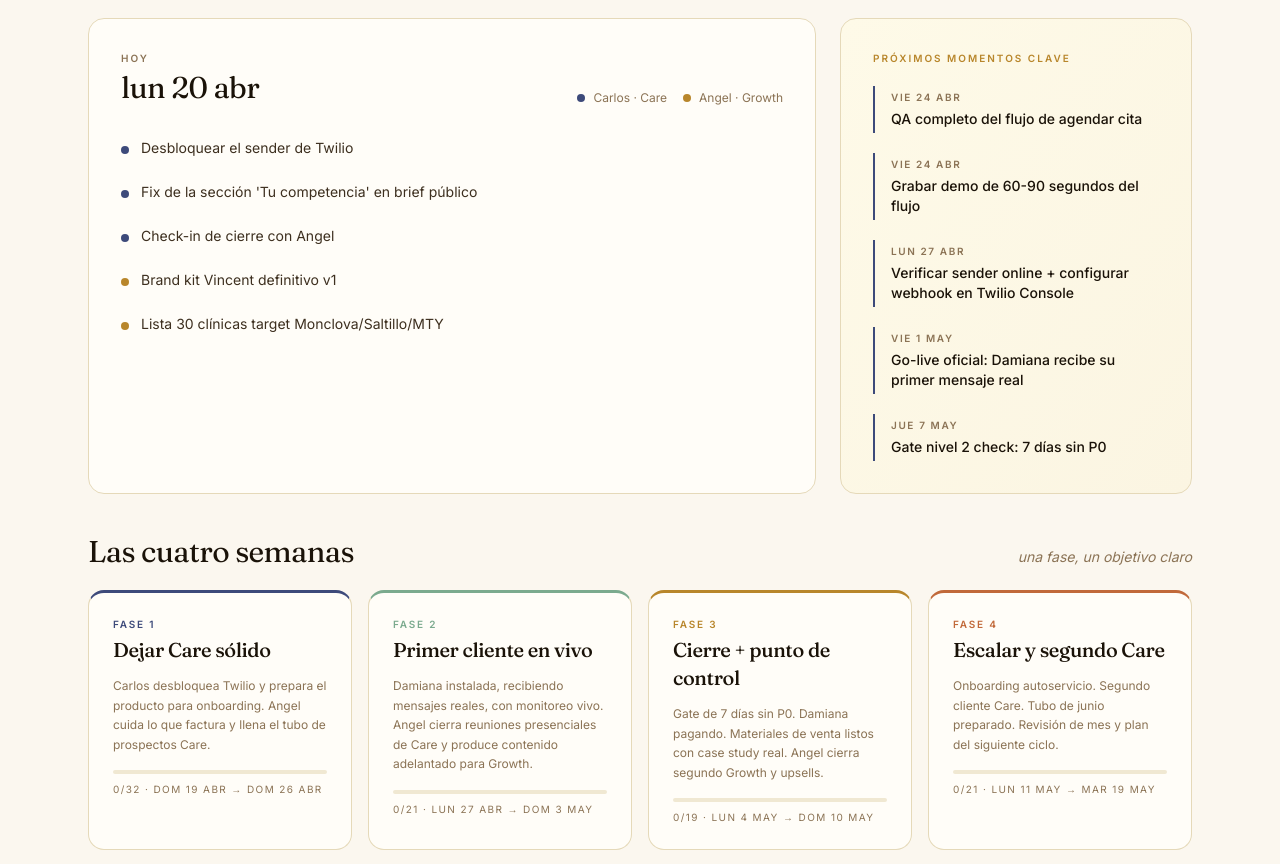
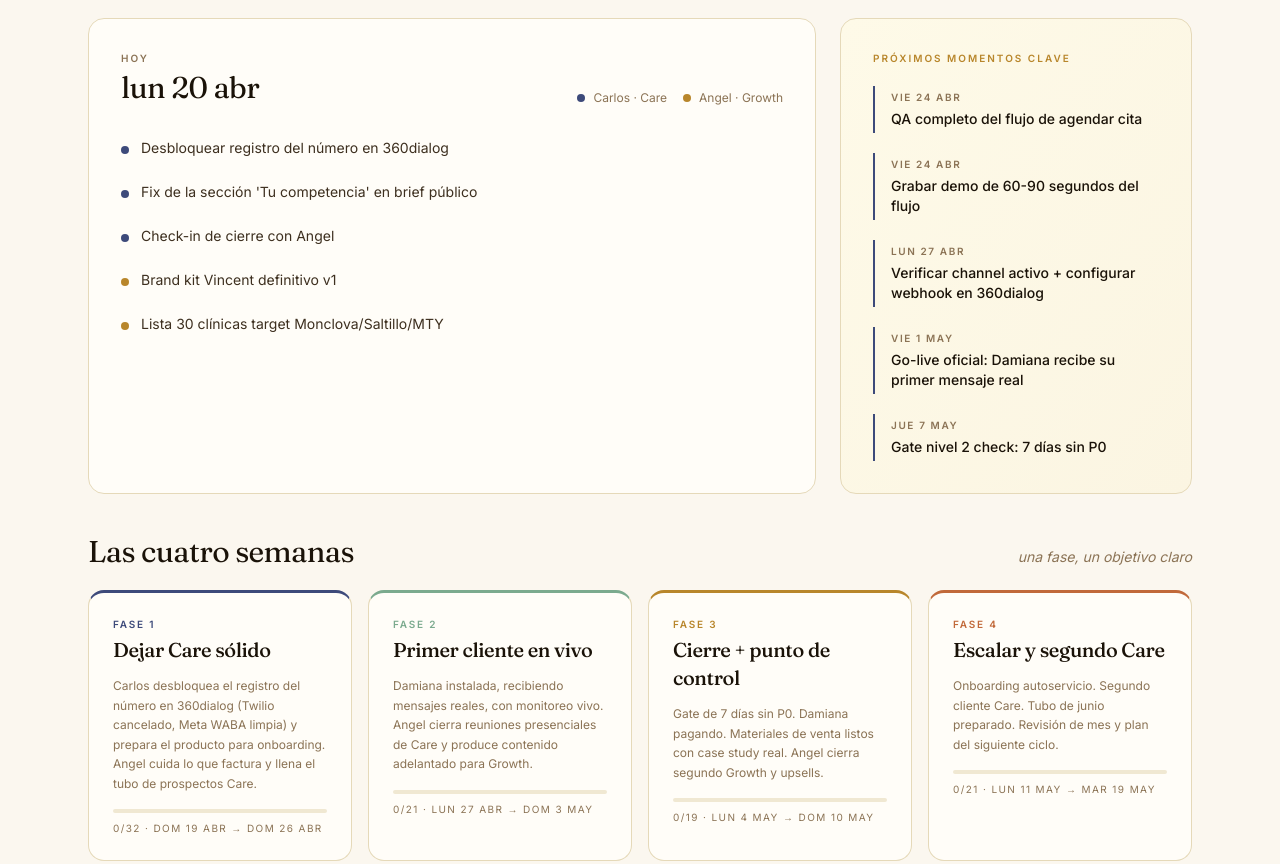
Before and after one commit to carlospemz/vincent-plan, a plain HTML site: page index.html in a window 1280 px wide. Shown: the part 1040-1904 px from the top of the page. Drawn offline with nearby package versions, Linux system fonts and the light colour scheme.

Commit message:
sync: 360dialog replaces Twilio, real Meta + WABA IDs

```diff
--- a/index.html
+++ b/index.html
@@ -535,7 +535,7 @@
       <div class="text-[10px] uppercase tracking-[0.22em] text-[var(--copper)] font-semibold">Realidad</div>
       <h3 class="font-display text-3xl text-[var(--ink)] mt-2 mb-6" style="font-weight:400;">Lo que puede salir mal, y cómo lo resolvemos</h3>
       <div class="grid md:grid-cols-2 gap-4">
-        <div class="border border-[var(--line)] rounded-xl p-5" style="background:rgba(193,105,58,0.04);border-left:3px solid var(--terracotta);"><div class="text-[10px] uppercase tracking-[0.2em] font-bold" style="color:var(--terracotta);">Alto</div><div class="font-display text-lg mt-2" style="font-weight:500;">Sender de Twilio sigue offline al 27 de abril</div><p class="text-sm text-[var(--ink-soft)] mt-3 leading-relaxed">Esto bloquea el go-live de Damiana.<br/><b class="text-[var(--ink)]">Plan B:</b> Carlos abre ticket de soporte con Twilio el 22 abril si sigue sin moverse. Simultáneamente evalúa 360dialog como fallback (código ya está abstracto detrás del factory).</p></div>
+        <div class="border border-[var(--line)] rounded-xl p-5" style="background:rgba(193,105,58,0.04);border-left:3px solid var(--terracotta);"><div class="text-[10px] uppercase tracking-[0.2em] font-bold" style="color:var(--terracotta);">Alto</div><div class="font-display text-lg mt-2" style="font-weight:500;">360dialog no dispara el registro del número +5218135825035</div><p class="text-sm text-[var(--ink-soft)] mt-3 leading-relaxed">Twilio ya liberó el número; Meta lo muestra "Pending" y la WABA Vincent está limpia. El channel V3sIZOCH en 360dialog tiene API key pero nunca se disparó el OTP de registro. Sin OTP no hay Care en vivo.<br/><b class="text-[var(--ink)]">Plan B:</b> Correo a <code>support@360dialog.com</code> enviado 2026-04-20 pidiendo trigger del registration flow. Si no hay respuesta en 48h: reenviar + abrir ticket en hub + escalar a account manager. Código sigue detrás del factory, listo para switch si hay que rehacer BSP.</p></div>
         <div class="border border-[var(--line)] rounded-xl p-5" style="background:rgba(193,105,58,0.04);border-left:3px solid var(--terracotta);"><div class="text-[10px] uppercase tracking-[0.2em] font-bold" style="color:var(--terracotta);">Alto</div><div class="font-display text-lg mt-2" style="font-weight:500;">Damiana no firma o se tarda más de 2 semanas</div><p class="text-sm text-[var(--ink-soft)] mt-3 leading-relaxed">Pipeline se queda sin primer cliente Care.<br/><b class="text-[var(--ink)]">Plan B:</b> Angel identifica 10 dentistas más entre Monclova/MTY al 25 abril. El primer cierre no depende de una persona.</p></div>
         <div class="border border-[var(--line)] rounded-xl p-5" style="background:rgba(184,134,43,0.04);border-left:3px solid var(--copper);"><div class="text-[10px] uppercase tracking-[0.2em] font-bold" style="color:var(--copper);">Medio</div><div class="font-display text-lg mt-2" style="font-weight:500;">HOK, MC o BA churnean por descuido</div><p class="text-sm text-[var(--ink-soft)] mt-3 leading-relaxed">$16.5k MRR está vivo por ellos.<br/><b class="text-[var(--ink)]">Plan B:</b> contacto semanal obligatorio, contenido del mes adelantado antes del 2 mayo. Angel bloquea viernes o sábado para producción industrial.</p></div>
         <div class="border border-[var(--line)] rounded-xl p-5" style="background:rgba(184,134,43,0.04);border-left:3px solid var(--copper);"><div class="text-[10px] uppercase tracking-[0.2em] font-bold" style="color:var(--copper);">Medio</div><div class="font-display text-lg mt-2" style="font-weight:500;">Carlos revienta en las primeras dos semanas</div><p class="text-sm text-[var(--ink-soft)] mt-3 leading-relaxed">Semanas de harden + onboarding son pesadas.<br/><b class="text-[var(--ink)]">Plan B:</b> domingos sin pantalla, sábados tarde libres si salió la semana, bajar intensidad después del gate del 7 mayo.</p></div>
@@ -555,7 +555,7 @@
 <!-- ============================== DATA + LOGIC ============================== -->
 <script>
 const PHASES = [
-  { id:"harden",  name:"Dejar Care sólido",       short:"Fase 1", start:"2026-04-19", end:"2026-04-26", color:"#3D4A7A", desc:"Carlos desbloquea Twilio y prepara el producto para onboarding. Angel cuida lo que factura y llena el tubo de prospectos Care." },
+  { id:"harden",  name:"Dejar Care sólido",       short:"Fase 1", start:"2026-04-19", end:"2026-04-26", color:"#3D4A7A", desc:"Carlos desbloquea el registro del número en 360dialog (Twilio cancelado, Meta WABA limpia) y prepara el producto para onboarding. Angel cuida lo que factura y llena el tubo de prospectos Care." },
   { id:"tenant",  name:"Primer cliente en vivo",  short:"Fase 2", start:"2026-04-27", end:"2026-05-03", color:"#7BAA8E", desc:"Damiana instalada, recibiendo mensajes reales, con monitoreo vivo. Angel cierra reuniones presenciales de Care y produce contenido adelantado para Growth." },
   { id:"cierre",  name:"Cierre + punto de control", short:"Fase 3", start:"2026-05-04", end:"2026-05-10", color:"#B8862B", desc:"Gate de 7 días sin P0. Damiana pagando. Materiales de venta listos con case study real. Angel cierra segundo Growth y upsells." },
   { id:"scale",   name:"Escalar y segundo Care",  short:"Fase 4", start:"2026-05-11", end:"2026-05-19", color:"#C1693A", desc:"Onboarding autoservicio. Segundo cliente Care. Tubo de junio preparado. Revisión de mes y plan del siguiente ciclo." }
@@ -585,12 +585,13 @@ const TASKS = [
   // Dom 19 abr
   T("c-0419-1","carlos","2026-04-19","Auditoría del estado real de Care",{
     why:"Antes de planear hay que saber qué está vivo y qué no. Voy a mapear el estado del código, infra y bloqueos para no arrancar con supuestos.",
-    how:"Leo el doc 13-recent-progress y el 14-business-state. Abro el dashboard de Vercel, Twilio Console y Supabase. Anoto en una nota qué está verde, qué está rojo y qué está en limbo.",
-    subtasks:[
-      "Abrir Twilio Console y confirmar estado real del sender +5218135825035",
+    how:"Leo el doc 13-recent-progress y el 14-business-state. Abro el dashboard de Vercel, 360dialog hub, Meta Business Manager y Supabase. Anoto en una nota qué está verde, qué está rojo y qué está en limbo.",
+    subtasks:[
+      "Cancelar Twilio (ticket + refund) y confirmar que liberó el número +5218135825035",
+      "Abrir Meta WhatsApp Manager y confirmar estado del número en la WABA Vincent",
+      "Entrar a 360dialog hub (app.360dialog.io y wabamanagement) y verificar channel V3sIZOCH",
       "Verificar en Vercel que el último deploy a producción esté verde",
       "Entrar a Supabase y revisar que no haya migrations pendientes de aplicar",
-      "Leer los últimos 3 días de logs de /api/webhook/twilio-whatsapp si hay tráfico",
       "Escribir nota con 3 cosas: qué bloquea, qué funciona, qué falta"
     ],
     kpis:[
@@ -613,19 +614,20 @@ const TASKS = [
   }),
 
   // Lun 20 abr
-  T("c-0420-1","carlos","2026-04-20","Desbloquear el sender de Twilio",{
-    why:"Sin el número en vivo no hay Care. Este bloqueo externo es el cuello de botella del mes. Si hoy sigue rojo, abro ticket.",
-    how:"Entrar a Twilio Console. Si el sender sigue 'Connecting phone number to Twilio, Inc', abrir ticket de soporte Twilio con toda la info (WABA ID, Meta Business Manager ID, historial). Escalar con urgencia P1.",
-    subtasks:[
-      "Entrar a Twilio Console → WhatsApp Senders",
-      "Capturar screenshot del estado actual del sender",
-      "Si sigue offline más de 48h, abrir ticket Twilio con prioridad alta",
-      "Verificar en Meta Business Manager que la WABA 160847698687562611 esté en orden",
+  T("c-0420-1","carlos","2026-04-20","Desbloquear registro del número en 360dialog",{
+    why:"Twilio ya liberó el número. Meta muestra el +5218135825035 como Pending en la WABA Vincent. El channel V3sIZOCH en 360dialog tiene API key pero nunca disparó el OTP de registro: ese es el único paso que falta para tener Care en vivo.",
+    how:"Confirmar estado en las 3 consolas (Meta WhatsApp Manager, wabamanagement.360dialog.io, app.360dialog.io/number/). Si el OTP no está disparado, mandar correo a support@360dialog.com con todo el contexto (partner srMmqpPA, channel V3sIZOCH, WABA 1608476866873626, BM 1621396655753371) pidiendo que corran el registration flow.",
+    subtasks:[
+      "Meta WhatsApp Manager: confirmar número Pending en WABA 1608476866873626",
+      "wabamanagement.360dialog.io: confirmar channel V3sIZOCH 'active' + API key generada",
+      "app.360dialog.io/number/: confirmar que sigue en 'Error'",
+      "Activity log: verificar que solo hay evento de creación de API key (sin registration)",
+      "Mandar correo a support@360dialog.com con IDs y solicitud de trigger OTP",
       "Mensaje a Angel con estado actual y ETA estimado"
     ],
     kpis:[
-      {label:"Sender status confirmado",target:"Online | Pending | Blocked"},
-      {label:"Ticket abierto si aplica",target:"Número de ticket guardado"}
+      {label:"Canal 360dialog",target:"Active con OTP disparado"},
+      {label:"Correo a support@360dialog.com",target:"Enviado + tracking ID"}
     ],
     durationMin:60,focus:3,slot:"morning",blocker:true
   }),
@@ -654,36 +656,38 @@ const TASKS = [
   }),
 
   // Mar 21 abr
-  T("c-0421-1","carlos","2026-04-21","Configurar env vars de producción en Vercel",{
-    why:"Cuando el sender vaya online, tiene que estar todo listo para no perder tiempo configurando al momento del go-live.",
-    how:"Entrar a Vercel → Project Settings → Environment Variables. Agregar todas las de Twilio en Production. Verificar trim de newlines (bug conocido de vercel env).",
-    subtasks:[
-      "TWILIO_ACCOUNT_SID con valor de Twilio Console",
-      "TWILIO_AUTH_TOKEN con valor de Twilio Console",
-      "TWILIO_WHATSAPP_FROM=+5218135825035",
-      "TWILIO_WHATSAPP_TENANT_SLUG=clinica-damiana (nuevo slug)",
-      "TWILIO_WHATSAPP_WEBHOOK_URL=https://luno-platform-tau.vercel.app/api/webhook/twilio-whatsapp",
+  T("c-0421-1","carlos","2026-04-21","Configurar env vars de 360dialog en Vercel",{
+    why:"Cuando 360dialog dispare el OTP y quede el channel activo, Care tiene que estar listo para recibir tráfico sin fricción.",
+    how:"Entrar a Vercel → Project Settings → Environment Variables. Agregar las de 360dialog en Production. Verificar trim de newlines (bug conocido de vercel env).",
+    subtasks:[
+      "DIALOG360_API_KEY = API key del channel V3sIZOCH (copiar de wabamanagement)",
+      "DIALOG360_PARTNER_ID=srMmqpPA",
+      "DIALOG360_CHANNEL_ID=V3sIZOCH",
+      "WHATSAPP_FROM=+5218135825035",
+      "WHATSAPP_TENANT_SLUG=clinica-damiana",
+      "WHATSAPP_WEBHOOK_URL=https://luno-platform-tau.vercel.app/api/webhook/whatsapp",
       "Verificar que no haya trailing newlines con curl al endpoint health",
       "Redeploy para aplicar variables"
     ],
     kpis:[
-      {label:"Variables en Production",target:"5 de 5"},
+      {label:"Variables en Production",target:"6 de 6"},
       {label:"Trim verificado",target:"Sin newlines"}
     ],
     durationMin:60,focus:2,slot:"morning"
   }),
-  T("c-0421-2","carlos","2026-04-21","Revisar y reforzar el webhook handler de Twilio",{
+  T("c-0421-2","carlos","2026-04-21","Revisar y reforzar el webhook handler de 360dialog",{
     why:"El webhook es el punto de entrada del sistema. Si falla ahí, todo se cae silencioso. Hardening antes de tráfico real.",
-    how:"Leer src/app/api/webhook/twilio-whatsapp/route.ts. Verificar HMAC signature, rate limiting, tenant resolution, error handling. Agregar logs estructurados en los puntos críticos.",
-    subtasks:[
-      "Verificar que HMAC reconstruye URL correctamente desde request headers",
+    how:"Refactorizar src/app/api/webhook/whatsapp/route.ts para payload de 360dialog (Meta-native webhook shape). Verificar shared-secret header, rate limiting, tenant resolution, error handling. Agregar logs estructurados en los puntos críticos.",
+    subtasks:[
+      "Adaptar handler al payload de 360dialog (Meta-native WhatsApp Cloud API shape)",
+      "Validar shared-secret o signing (360dialog usa query secret o header configurable)",
       "Confirmar rate limiting funciona (test con 100 req en 10s)",
       "Validar que tenant resolution por slug devuelve null limpio si no existe",
       "Agregar console.log estructurado en cada error path",
-      "Deploy a preview y probar con Twilio signature validator tool"
-    ],
-    kpis:[
-      {label:"Test manual con validator Twilio",target:"Pasa"},
+      "Deploy a preview y pegar un POST de muestra con curl para validar"
+    ],
+    kpis:[
+      {label:"Test manual con payload real",target:"Pasa"},
       {label:"Rate limit test",target:"Bloquea en 101"}
     ],
     durationMin:120,focus:3,slot:"morning"
@@ -745,18 +749,18 @@ const TASKS = [
   }),
 
   // Jue 23 abr
-  T("c-0423-1","carlos","2026-04-23","Diseñar y crear las 3 templates de Twilio",{
+  T("c-0423-1","carlos","2026-04-23","Diseñar y someter las 3 templates en 360dialog / Meta",{
     why:"Los reminders fuera de ventana 24h requieren templates aprobados por Meta. Sin esto, el no-show defense no funciona.",
-    how:"Escribir 3 templates en español MX: confirmación de cita, recordatorio 24h, recordatorio 2h. Someter a aprobación en Twilio Console. Guardar Content SIDs en Vercel env.",
+    how:"Escribir 3 templates en español MX: confirmación de cita, recordatorio 24h, recordatorio 2h. Someter a aprobación desde el hub de 360dialog (que las empuja a Meta). Guardar los template name + namespace en Vercel env.",
     subtasks:[
       "Template 1: 'Hola {{1}}, te confirmamos tu cita el {{2}} a las {{3}} con la Dra. {{4}}. Responde SÍ para confirmar.'",
       "Template 2 (24h antes): 'Recordatorio: tu cita es mañana {{1}} a las {{2}}. ¿Todo bien?'",
       "Template 3 (2h antes): 'Te esperamos hoy a las {{1}} en {{2}}. Si no puedes venir, avísanos ya.'",
-      "Someter los 3 en Twilio Console categoría UTILITY",
-      "Guardar los 3 Content SID en Vercel env cuando aprueben (suele tardar 24h)"
-    ],
-    kpis:[
-      {label:"Templates sometidos",target:"3 de 3"},
+      "Someter las 3 en hub 360dialog → Templates (categoría UTILITY, idioma es_MX)",
+      "Guardar template name + namespace en Vercel env cuando Meta apruebe (suele tardar 24h)"
+    ],
+    kpis:[
+      {label:"Templates sometidas",target:"3 de 3"},
       {label:"Approval ETA",target:"<48h"}
     ],
     durationMin:90,focus:2,slot:"morning"
@@ -848,25 +852,25 @@ const TASKS = [
   T("c-0426-1","carlos","2026-04-26","Descanso real, sin código",{
     why:"Mañana arranca la semana más pesada del mes. Ir sin batería es peor que ir sin plan.",
     how:"Sin laptop abierta. Si surge algo, a la libreta y al lunes.",
-    subtasks:["Libreta a la mano para ideas sueltas","Teléfono laboral en DND","Revisar a las 9pm si el sender ya cambió de estado (solo mirar, no tocar)"],
+    subtasks:["Libreta a la mano para ideas sueltas","Teléfono laboral en DND","Revisar a las 9pm si 360dialog respondió / channel cambió de estado (solo mirar, no tocar)"],
     kpis:[{label:"Horas de pantalla laboral",target:"0"}],
     durationMin:0,focus:1,slot:"flexible"
   }),
 
   // Lun 27 abr — FASE 2
-  T("c-0427-1","carlos","2026-04-27","Verificar sender online + configurar webhook en Twilio Console",{
-    why:"Si el sender está online, hoy arranca el go-live. Si no, pivot al plan B y decidir en media hora.",
-    how:"Entrar a Twilio. Si online: configurar webhook URL en WhatsApp Sender Settings. Si offline: escalar ticket y decidir con Angel si pivoteamos fechas.",
-    subtasks:[
-      "Twilio Console → verificar status del sender",
-      "Si online: Webhook URL = https://luno-platform-tau.vercel.app/api/webhook/twilio-whatsapp",
-      "Mandar mensaje de prueba desde mi WhatsApp al sender",
+  T("c-0427-1","carlos","2026-04-27","Verificar channel activo + configurar webhook en 360dialog",{
+    why:"Si el channel V3sIZOCH ya está 'active' con el número verificado, hoy arranca el go-live. Si no, pivot al plan B y decidir en media hora.",
+    how:"Entrar a app.360dialog.io y wabamanagement. Si channel active: configurar Webhook URL desde el hub (POST al endpoint de Care). Si sigue en error: escalar correo/soporte y decidir con Angel si pivoteamos fechas.",
+    subtasks:[
+      "360dialog hub → verificar status del channel V3sIZOCH",
+      "Si active: Webhook URL = https://luno-platform-tau.vercel.app/api/webhook/whatsapp",
+      "Mandar mensaje de prueba desde mi WhatsApp al número",
       "Verificar en logs de Vercel que el webhook se ejecutó",
-      "Si offline: reunión emergencia 15min con Angel para decidir fecha alt"
-    ],
-    kpis:[
-      {label:"Sender status",target:"Online ideal"},
-      {label:"Webhook config",target:"URL configurada"},
+      "Si sigue error: reunión emergencia 15min con Angel para decidir fecha alt"
+    ],
+    kpis:[
+      {label:"Channel status",target:"Active ideal"},
+      {label:"Webhook config",target:"URL configurada en hub"},
       {label:"Test mensaje real",target:"Llega al sistema"}
     ],
     durationMin:60,focus:4,slot:"morning",blocker:true,milestone:true
@@ -946,12 +950,12 @@ const TASKS = [
     why:"El go-live de mañana es el momento clave del mes. Quiero un runbook literal para no tomar decisiones bajo presión.",
     how:"Escribir docs/care-golive-runbook.md con pasos literales para mañana, rollback plan, teléfonos de emergencia, comandos a correr.",
     subtasks:[
-      "Paso 1: verificar sender status a las 8am",
+      "Paso 1: verificar channel 360dialog V3sIZOCH status a las 8am",
       "Paso 2: mandar mensaje de prueba desde mi WhatsApp",
       "Paso 3: avisar a Angel y Damiana que ya está vivo",
       "Paso 4: monitorear logs cada 30min las primeras 4h",
       "Rollback: cómo revertir si algo sale mal",
-      "Teléfonos: soporte Twilio, yo, Angel, Damiana"
+      "Teléfonos: soporte 360dialog, yo, Angel, Damiana"
     ],
     kpis:[{label:"Runbook listo",target:"Publicado en repo"}],
     durationMin:90,focus:2,slot:"morning"
@@ -976,7 +980,7 @@ const TASKS = [
     why:"Este es el momento. 15% del mes apuntaba aquí.",
     how:"Seguir el runbook literalmente. No improvisar. Si algo sale mal, rollback.",
     subtasks:[
-      "08:00 verificar sender status",
+      "08:00 verificar channel 360dialog active + webhook responding",
       "09:00 mandar mensaje de prueba",
       "09:15 confirmar con Angel y Damiana que está activo",
       "09:30-12:00 monitorear dashboard cada 15min",
@@ -1118,7 +1122,7 @@ const TASKS = [
       "Paso 1: cómo recibir data del cliente (link al schema)",
       "Paso 2: cómo correr el script (comando exacto)",
       "Paso 3: cómo verificar que quedó bien",
-      "Paso 4: cómo activar el sender",
+      "Paso 4: cómo activar el número en 360dialog (OTP + webhook)",
       "Troubleshooting: 5 errores típicos y sus fixes"
     ],
     kpis:[{label:"Doc publicado",target:"En repo y mandado a Angel"}],
@@ -1636,7 +1640,7 @@ const TASKS = [
   }),
   T("a-0430-2","angel","2026-04-30","Dry-run con Carlos: ser paciente en el flujo",{
     why:"Antes de abrir a público real, yo pruebo el bot completo como paciente. Encuentro fricciones que Carlos desde adentro no ve (copy, tono, tiempos).",
-    how:"Zoom 1h. Yo mando mensajes desde mi WhatsApp al sender Damiana. Carlos observa logs. Documentar cada fricción.",
+    how:"Zoom 1h. Yo mando mensajes desde mi WhatsApp al número Damiana. Carlos observa logs. Documentar cada fricción.",
     subtasks:[
       "Zoom 15:00 con Carlos",
       "Probar: agendar cita",
```
